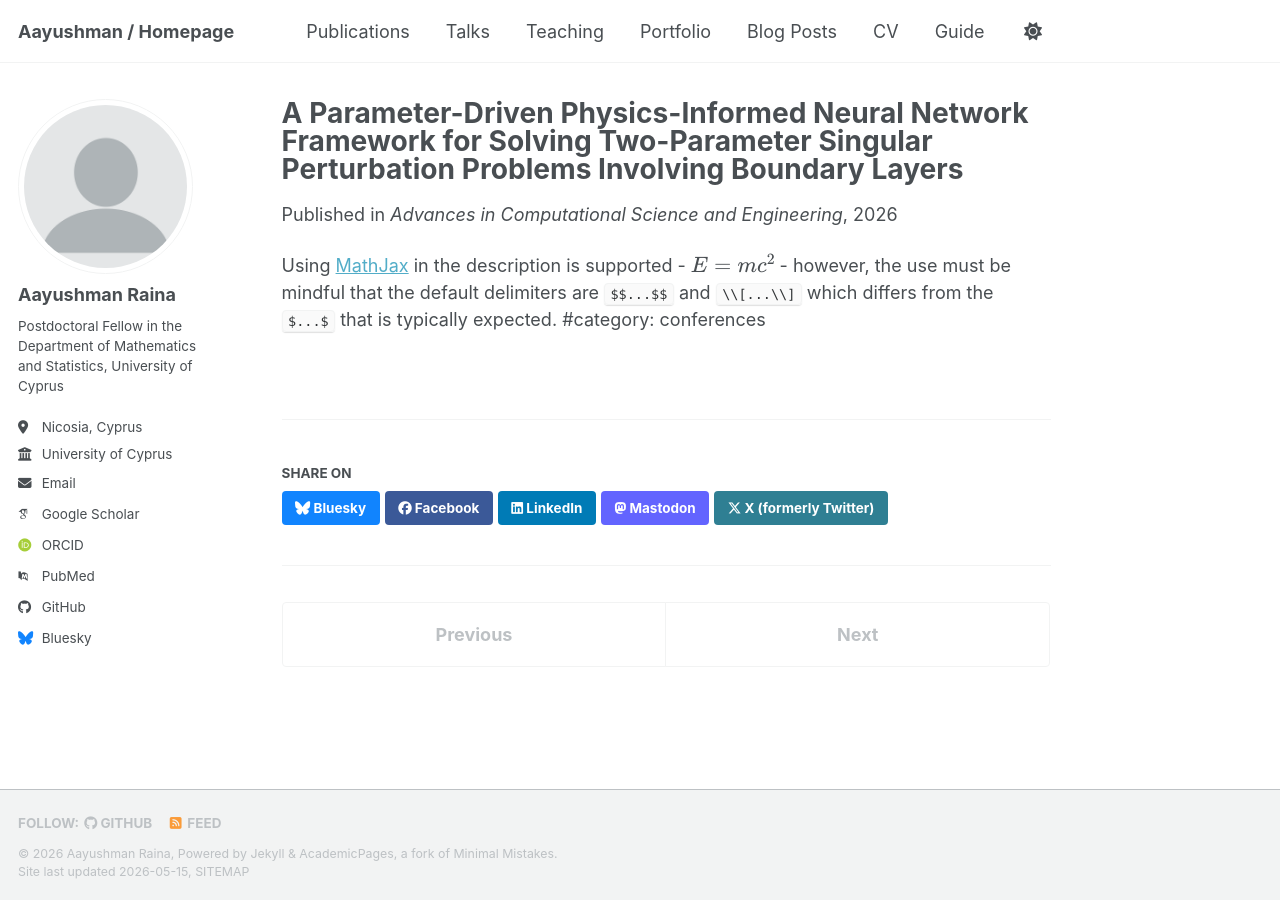
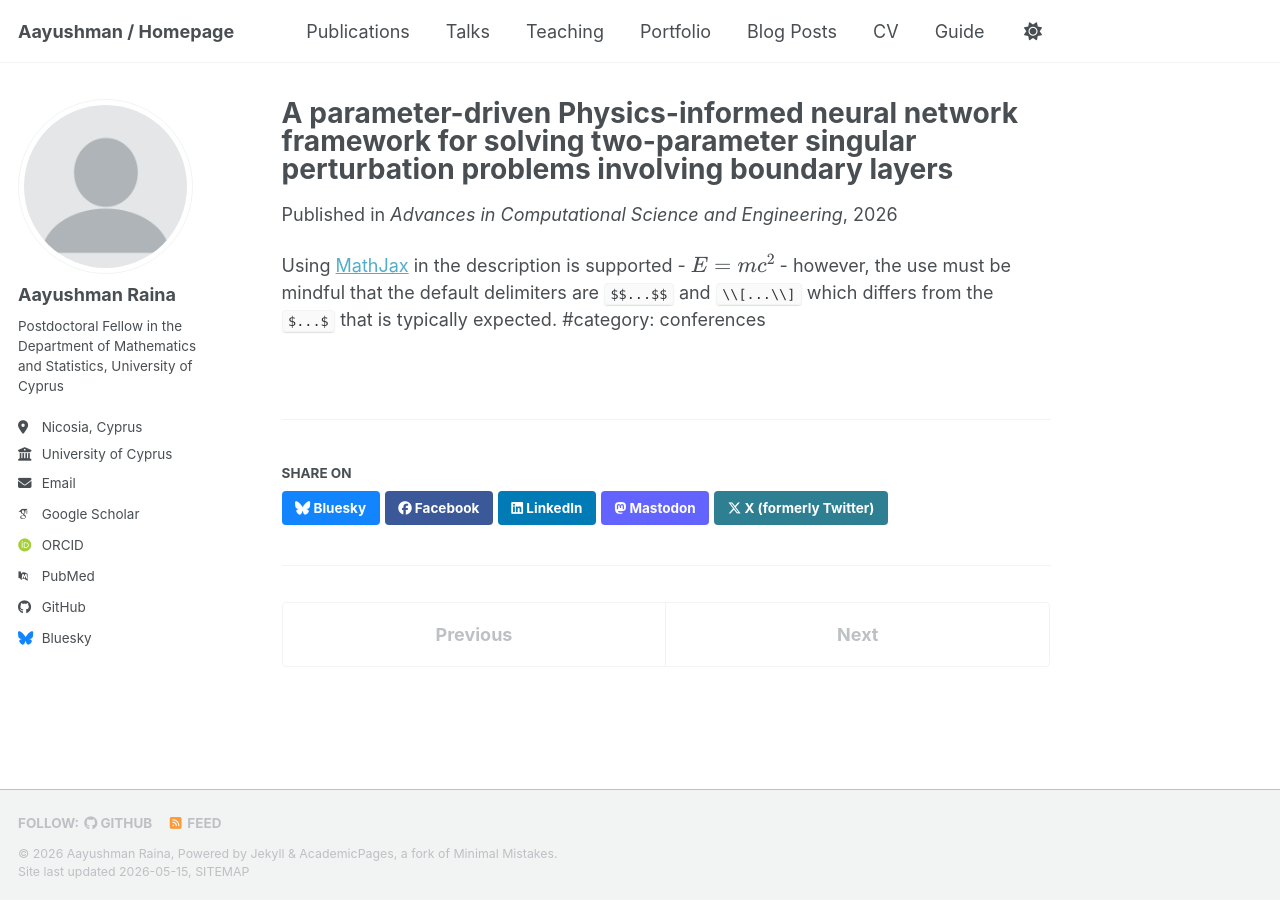
Before and after one commit to Aayushman5/Aayushman5.github.io, a Jekyll site: the page built from _publications/2024-02-17-paper-title-number-7.md, in a window 1280 px wide. Built offline with Jekyll 4.4.1, drawn with Linux system fonts in a browser that asks for light colours; some web fonts are replaced; a script bundle is joined from its source files by our own code; library files that are not in the unit come from our copies.

```diff
--- a/_publications/2024-02-17-paper-title-number-7.md
+++ b/_publications/2024-02-17-paper-title-number-7.md
@@ -1,5 +1,5 @@
 ---
-title: "A Parameter-Driven Physics-Informed Neural Network Framework for Solving Two-Parameter Singular Perturbation Problems Involving Boundary Layers"
+title: "A parameter-driven Physics-informed neural network framework for solving two-parameter singular perturbation problems involving boundary layers"
 collection: publications
 category: manuscripts
 permalink: /publication/2024-02-17-paper-title-number-7
```
